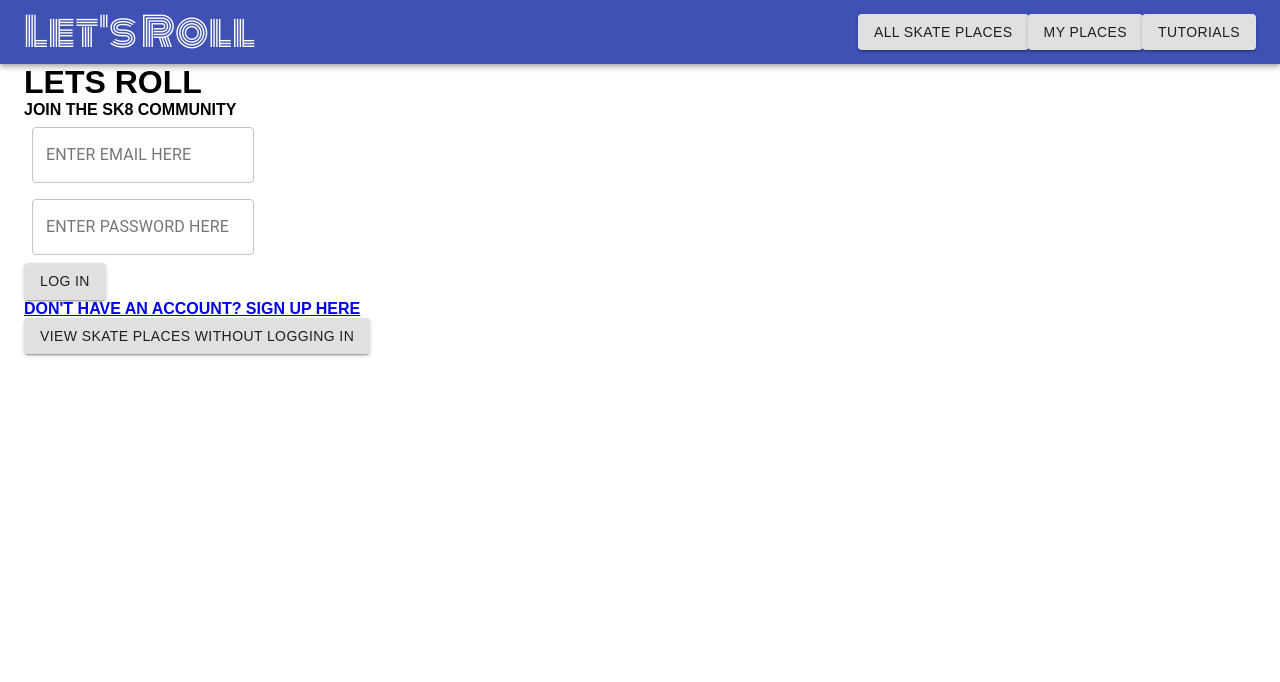
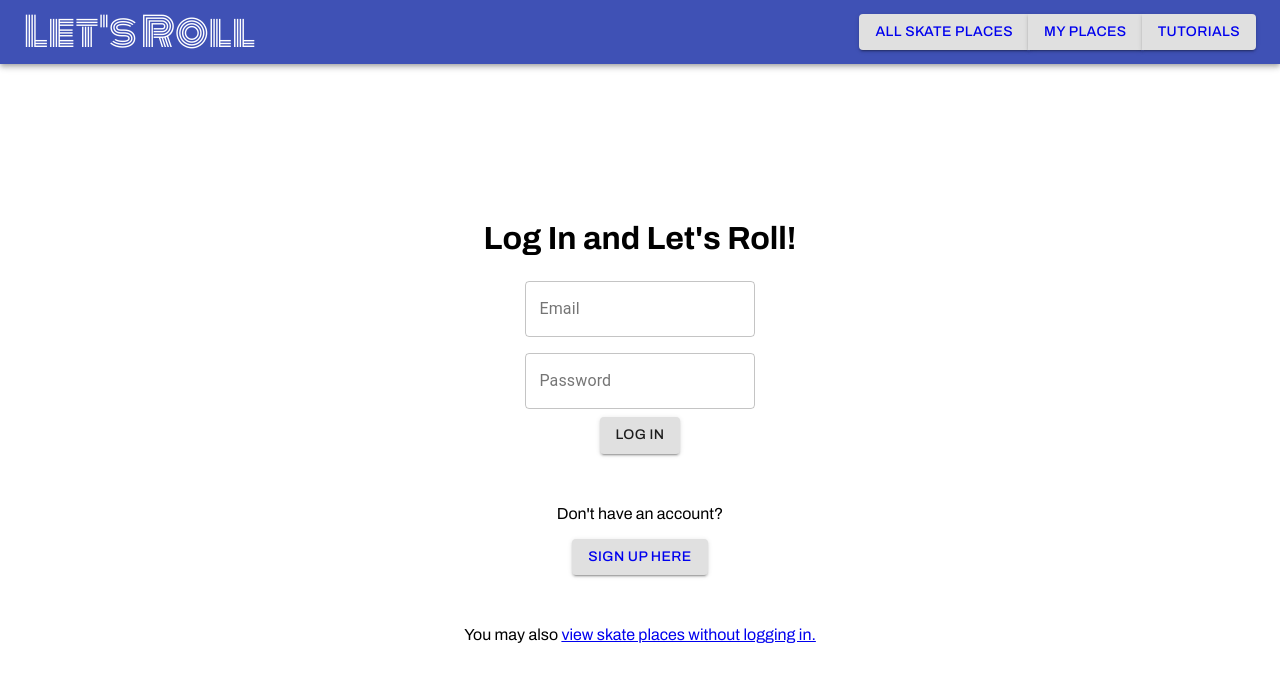
Before and after one commit to jadavianett/Lets-Roll, a React (Create React App) app in the folder client/: page / in a window 1280 px wide. Shown: the top 682 px of the page. Built offline with nearby package versions, Linux system fonts and the light colour scheme.

Commit message:
tidied up login page layout

```diff
--- a/client/public/index.html
+++ b/client/public/index.html
@@ -24,7 +24,7 @@
       crossorigin="anonymous"
     />
     <link
-      href="https://fonts.googleapis.com/css2?family=Monoton&display=swap"
+      href="https://fonts.googleapis.com/css2?family=Archivo:ital,wght@0,400;0,500;0,600;0,700;1,400;1,500;1,600;1,700&family=Monoton&display=swap"
       rel="stylesheet"
     />
     <!-- <link
--- a/client/src/App.css
+++ b/client/src/App.css
@@ -2,3 +2,7 @@
   margin: 0px;
   font-family: sans-serif;
 }
+
+.no-link-style {
+  text-decoration: none;
+}
--- a/client/src/components/AppBar.css
+++ b/client/src/components/AppBar.css
@@ -1,5 +1,13 @@
 .monoton {
   font-family: "Monoton", cursive;
+}
+
+.archivo {
+  font-family: "Archivo", sans-serif;
+}
+
+* {
+  font-family: "Archivo", sans-serif;
 }
 
 #lets-roll-logo {
@@ -13,3 +21,7 @@
 #logo-link {
   text-decoration: none;
 }
+
+.no-link-style {
+  text-decoration: none;
+}
--- a/client/src/components/AppBar.jsx
+++ b/client/src/components/AppBar.jsx
@@ -93,15 +93,23 @@ function MenuAppBar(props) {
             ) : (
               <>
                 <ButtonGroup>
-                  <Link to="/allplaces">
-                    <Button variant="contained">All Skate Places</Button>
-                  </Link>
-                  <Link to="/viewmyplaces">
-                    <Button variant="contained">My Places</Button>
-                  </Link>
-                  <Link to="/tutorials">
-                    <Button variant="contained">Tutorials</Button>
-                  </Link>
+                  <Button variant="contained">
+                    <Link to="/allplaces" className="no-link-style">
+                      All Skate Places
+                    </Link>
+                  </Button>
+
+                  <Button variant="contained">
+                    <Link to="/viewmyplaces" className="no-link-style">
+                      My Places
+                    </Link>
+                  </Button>
+
+                  <Button variant="contained">
+                    <Link to="/tutorials" className="no-link-style">
+                      Tutorials
+                    </Link>
+                  </Button>
                 </ButtonGroup>
               </>
             )}
--- /dev/null
+++ b/client/src/pages/Login.css
@@ -0,0 +1,12 @@
+.page-wrapper {
+  /* align-items: center; */
+  /* text-align: center; */
+  display: grid;
+  place-items: center;
+  /* border: 2px dashed red; */
+  height: calc(100vh - 64px);
+}
+
+#login-wrapper {
+  text-align: center;
+}
--- a/client/src/pages/Login.js
+++ b/client/src/pages/Login.js
@@ -1,3 +1,4 @@
+import "./Login.css";
 import AuthContext from "../context/AuthContext";
 import TextInput from "../components/TextInput";
 import Container from "@material-ui/core/Container";
@@ -31,14 +32,14 @@ function Login() {
   };
 
   return (
-    <Container>
-      <div className> </div>
-      <h1>LETS ROLL</h1>
-
-      <h4> JOIN THE SK8 COMMUNITY</h4>
-
+    // <Container>
+    <>
+      <div className="page-wrapper">
+        <div id="login-wrapper">
+          <h1>Log In and Let's Roll!</h1>
+          <br />
           <TextInput
-        label="ENTER EMAIL HERE"
+            label="Email"
             name="email"
             value={emailAddress}
             onChange={(e) => {
@@ -46,7 +47,7 @@ function Login() {
             }}
           />
           <TextInput
-        label="ENTER PASSWORD HERE"
+            label="Password"
             name="password"
             value={password}
             onChange={(e) => {
@@ -57,17 +58,30 @@ function Login() {
           <Button variant="contained" type="submit" onClick={handleLogin}>
             LOG IN
           </Button>
+          <br />
+          <br />
+          <br />
+          <br />
 
-      <Link to="/signup">
-        <h4>DON'T HAVE AN ACCOUNT? SIGN UP HERE</h4>
+          <p>Don't have an account?</p>
+          <br />
+          <Button variant="contained">
+            <Link to="/signup" className="no-link-style">
+              SIGN UP HERE
             </Link>
-
-      <Link to="/allplaces">
-        <Button variant="contained">
-          VIEW SKATE PLACES WITHOUT LOGGING IN
           </Button>
-      </Link>
-    </Container>
+          <br />
+          <br />
+          <br />
+          <br />
+          <p>
+            You may also&nbsp;
+            <Link to="/allplaces">view skate places without logging in.</Link>
+          </p>
+        </div>
+      </div>
+      {/* </Container>  */}
+    </>
   );
 }
 
```
Lines whose indentation alone changed are shown as unchanged.
